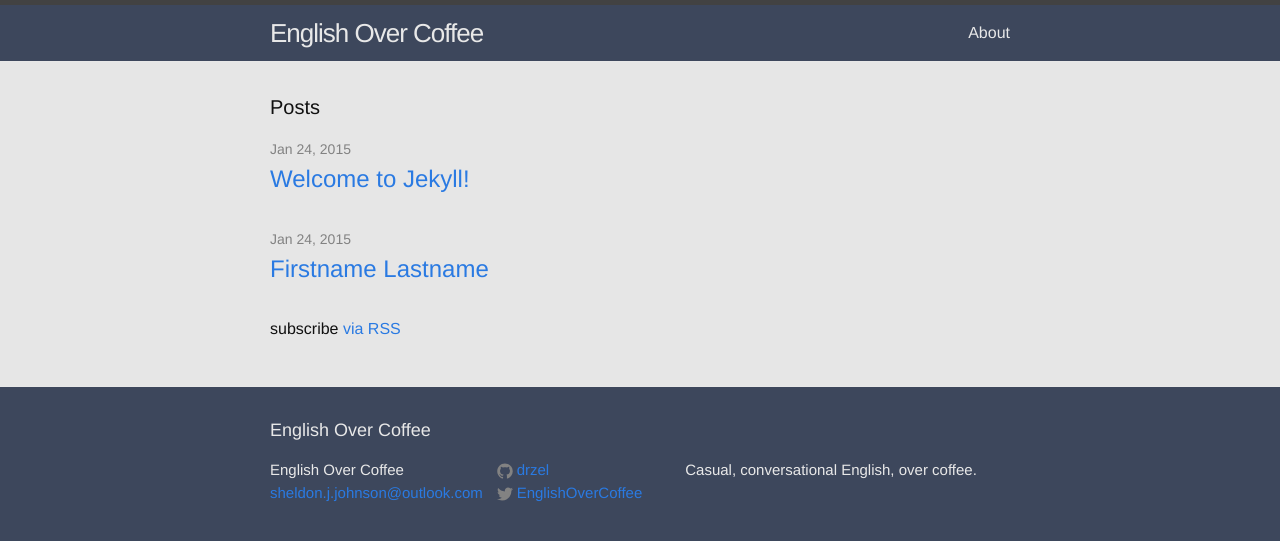
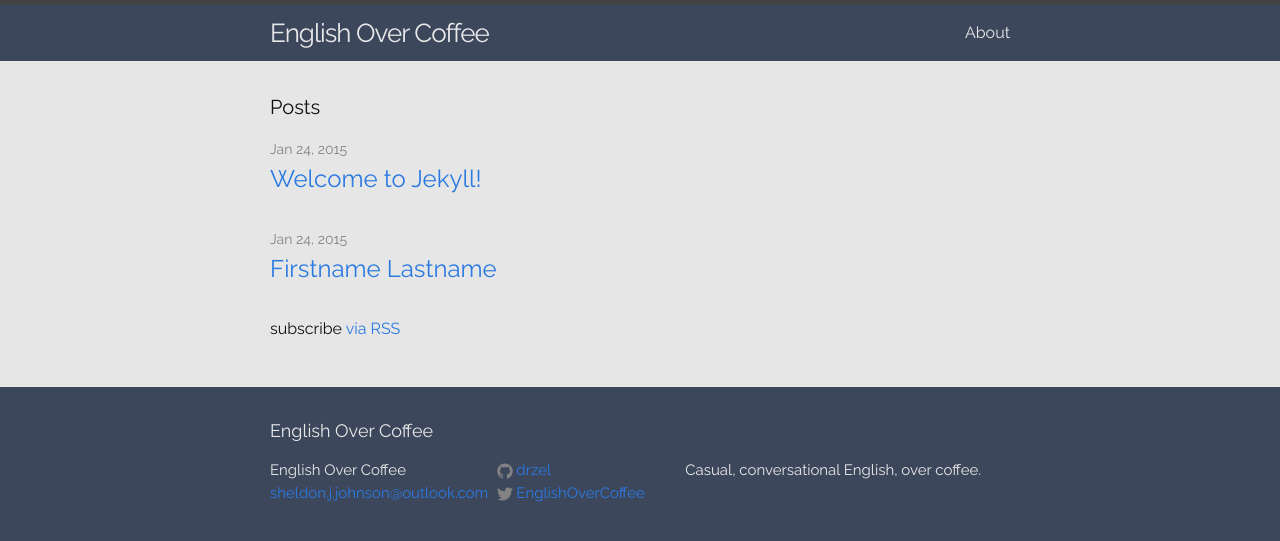
Before and after one commit to drzel/old-website, a Jekyll site: the page built from index.html, in a window 1280 px wide. Shown: the top 541 px of the page. Built offline with Jekyll 4.4.1, drawn with Linux system fonts in a browser that asks for light colours.

Commit message:
add google font Raleway

```diff
--- a/_includes/head.html
+++ b/_includes/head.html
@@ -6,6 +6,7 @@
     <title>{% if page.title %}{{ page.title }}{% else %}{{ site.title }}{% endif %}</title>
     <meta name="description" content="{{ site.description }}">
 
+    <link rel="stylesheet" type="text/css" href="http://fonts.googleapis.com/css?family=Raleway">
     <link rel="stylesheet" href="{{ "/css/main.css" | prepend: site.baseurl }}">
     <link rel="canonical" href="{{ page.url | replace:'index.html','' | prepend: site.baseurl | prepend: site.url }}">
 </head>
--- a/css/main.scss
+++ b/css/main.scss
@@ -6,7 +6,7 @@
 
 
 // Our variables
-$base-font-family:  Helvetica, Arial, sans-serif;
+$base-font-family:  Raleway, Helvetica, Arial, sans-serif;
 $base-font-size:    16px;
 $small-font-size:   $base-font-size * 0.875;
 $base-line-height:  1.5;
```
